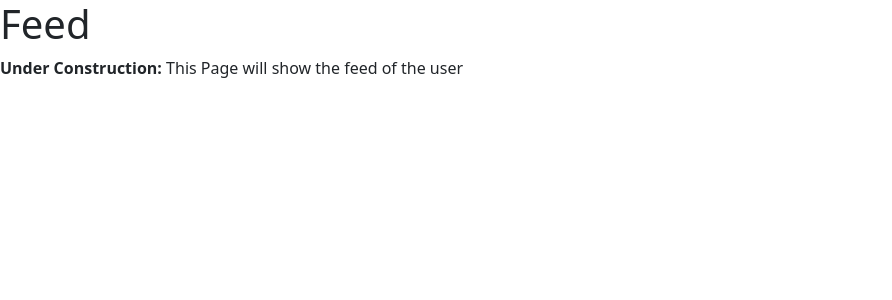
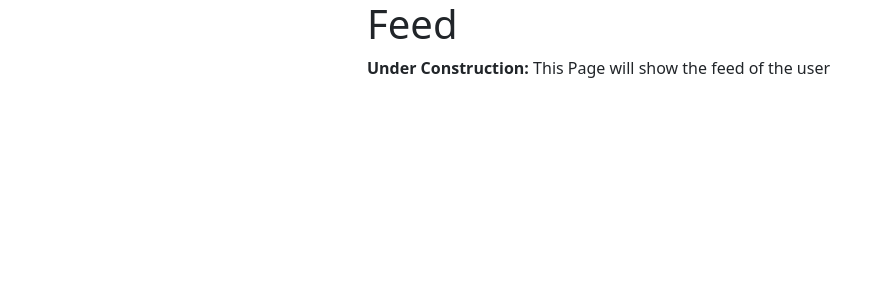
Before and after one commit to Jakerpppp/clucker, a Django app: template microblogs/templates/feed.html in a window 1280 px wide. Shown: the top 300 px of the page, without its empty margins (0-892 px from the left). Run offline with Django 4.2, Linux system fonts and the light colour scheme; the template is opened without the code that fills it, so the values that code supplies are empty.

Commit message:
Feed Page

```diff
--- a/microblogs/templates/feed.html
+++ b/microblogs/templates/feed.html
@@ -1,7 +1,13 @@
 {% extends "base.html" %}
 {% block body %}
 <body>
-    <h1> Feed </h1>
-    <p> <b> Under Construction: </b> This Page will show the feed of the user </p>
+    <div class="container">
+        <div class="row">
+            <div class="col-sm-12 col-md-6 offset-md-3">
+                <h1> Feed </h1>
+                <p> <b> Under Construction: </b> This Page will show the feed of the user </p>
+            </div>
+        </div>
+    </div>
 </body>
 {% endblock %}
```
